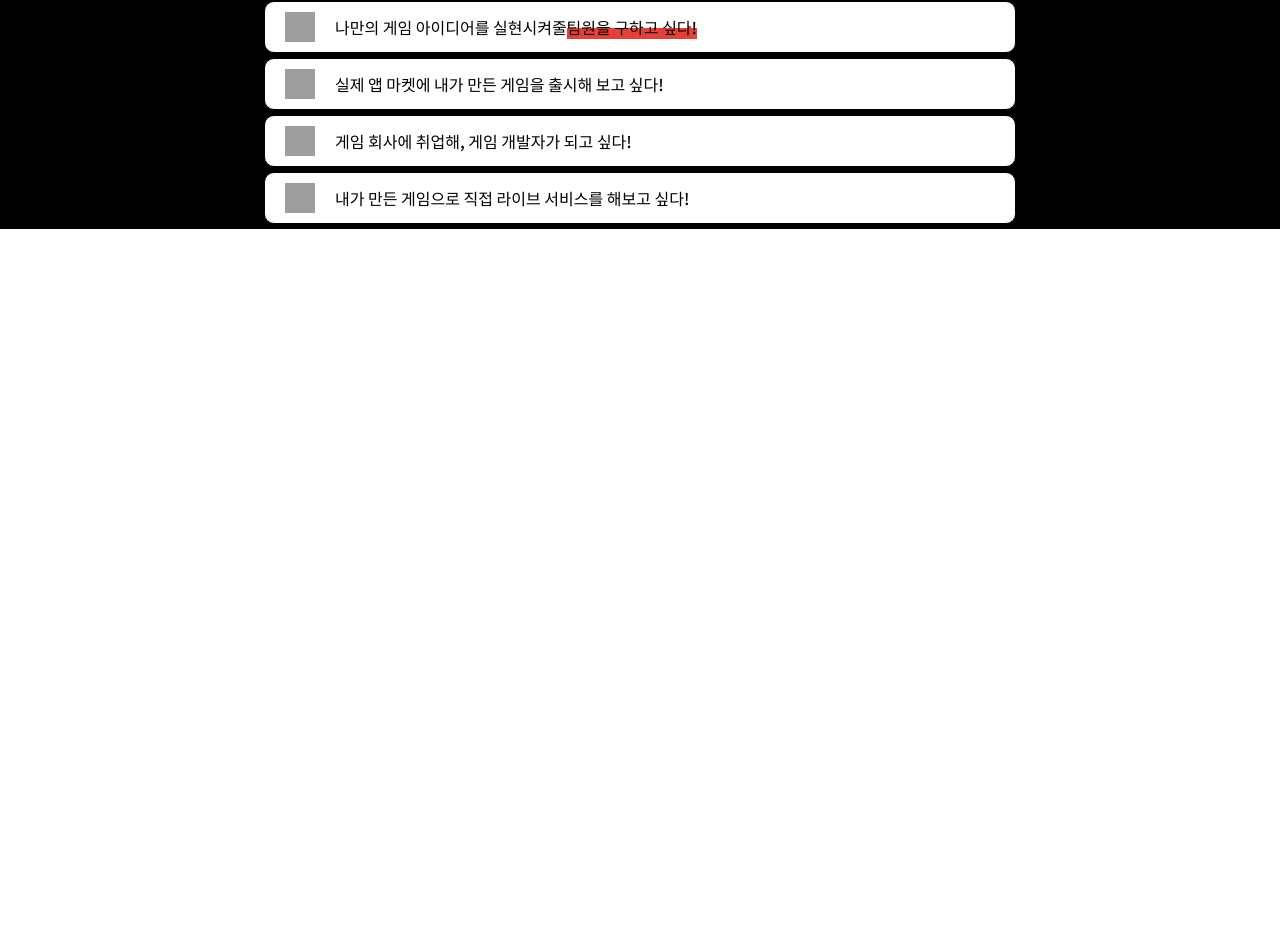
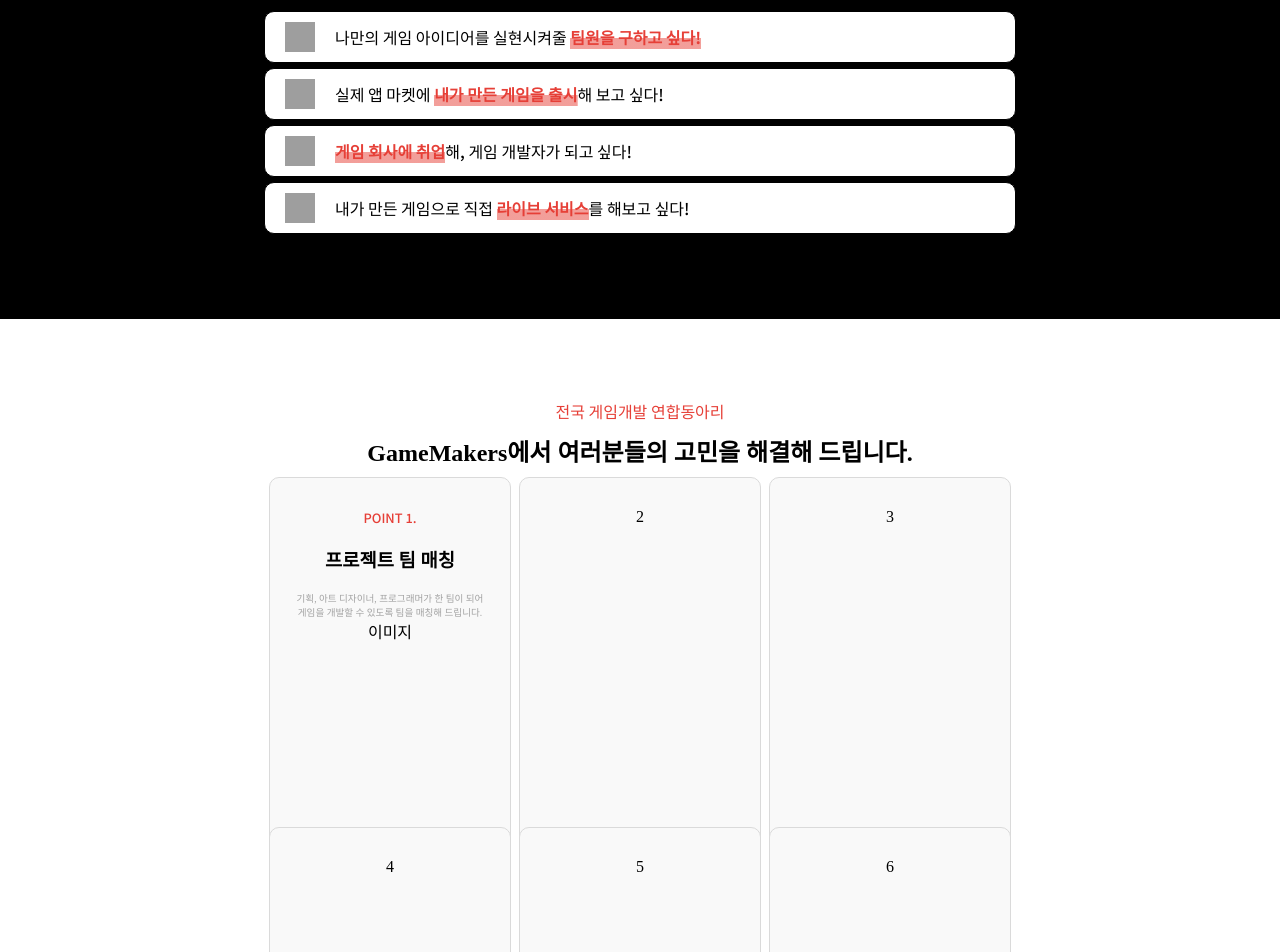
Before and after one commit to GameMakers2017/web, a React (Create React App) app: page / in a window 1280 px wide. Shown: the part 1436-2388 px from the top of the page. Before the commit the page ends 1665 px from the top, so only its background shows below. Built offline with nearby package versions, Linux system fonts and the light colour scheme; grey boxes are pictures that could not be loaded.

Commit message:
home-benefits 추가

```diff
--- a/src/css/home.css
+++ b/src/css/home.css
@@ -13,7 +13,7 @@
 */
 
 /* PC+ */
-@media all and (min-width:1200px) {
+@media all and (min-width: 1200px) {
   .home-main {
     background-image: url("../../public/assets/home/Home_Main_Background.png");
     background-size: cover;
@@ -87,15 +87,15 @@
     align-items: center;
   }
 
-    .home-main-right-image{
+  .home-main-right-image {
     width: 470px;
     height: 377px;
   }
 }
 
 /* PC */
-@media all and (min-width:1024px) and (max-width:1199px) {
-    .home-main{
+@media all and (min-width: 1024px) and (max-width: 1199px) {
+  .home-main {
     background-image: url("../../public/assets/home/Home_Main_Background.png");
     background-size: cover;
     background-position: center;
@@ -105,7 +105,7 @@
     height: auto;
   }
 
-    .home-main-container{
+  .home-main-container {
     max-width: 1200px;
     height: 100%;
     padding-top: 50px;
@@ -122,7 +122,7 @@
     align-items: center;
   }
 
-    .home-main-left{
+  .home-main-left {
     text-align: left;
     width: 50%;
     height: 100%;
@@ -178,7 +178,7 @@
 }
 
 /* Tablet */
-@media all and (min-width:768px) and (max-width:1023px) {
+@media all and (min-width: 768px) and (max-width: 1023px) {
   .home-main {
     background-image: url("../../public/assets/home/Home_Main_Background.png");
     background-size: cover;
@@ -263,7 +263,7 @@
 }
 
 /* Mobile */
-@media all and (max-width:767px) {
+@media all and (max-width: 767px) {
   .home-main {
     background-image: url("../../public/assets/home/Home_Main_Background.png");
     background-size: cover;
@@ -355,12 +355,12 @@
 */
 
 /* PC */
-@media all and (min-width:1024px){
-    .home-statistics{
+@media all and (min-width: 1024px) {
+  .home-statistics {
     height: auto;
   }
 
-    .home-statistics-container{
+  .home-statistics-container {
     height: 100%;
     max-width: 1200px;
     margin-top: 60px;
@@ -369,7 +369,7 @@
     margin-right: auto;
     display: flex;
     flex-direction: column;
-        justify-content:center;
+    justify-content: center;
     align-items: center;
   }
 
@@ -380,14 +380,14 @@
     align-items: center;
   }
 
-    .home-statistics-title h2{
+  .home-statistics-title h2 {
     font-family: "Noto Sans KR";
     font-size: 1.6em;
     font-weight: 600;
     margin-bottom: 10px;
   }
 
-    .home-statistics-title span{
+  .home-statistics-title span {
     font-family: "Noto Sans KR";
     font-size: 1em;
     font-weight: 400;
@@ -401,7 +401,7 @@
     align-items: center;
   }
 
-    .home-statistics-item{
+  .home-statistics-item {
     width: 250px;
     height: 200px;
     display: flex;
@@ -410,7 +410,7 @@
     align-items: center;
   }
 
-    .home-statistics-item-title{
+  .home-statistics-item-title {
     font-family: "Noto Sans KR";
     font-size: 1em;
     font-weight: 700;
@@ -426,12 +426,12 @@
 }
 
 /* Tablet */
-@media all and (min-width:768px) and (max-width:1023px) {
-    .home-statistics{
+@media all and (min-width: 768px) and (max-width: 1023px) {
+  .home-statistics {
     height: auto;
   }
 
-    .home-statistics-container{
+  .home-statistics-container {
     height: 100%;
     max-width: 1200px;
     margin-top: 60px;
@@ -439,7 +439,7 @@
     margin-right: auto;
     display: flex;
     flex-direction: column;
-        justify-content:center;
+    justify-content: center;
     align-items: center;
   }
 
@@ -450,14 +450,14 @@
     align-items: center;
   }
 
-    .home-statistics-title h2{
+  .home-statistics-title h2 {
     font-family: "Noto Sans KR";
     font-size: 1.6em;
     font-weight: 600;
     margin-bottom: 10px;
   }
 
-    .home-statistics-title span{
+  .home-statistics-title span {
     font-family: "Noto Sans KR";
     font-size: 1em;
     font-weight: 400;
@@ -473,14 +473,14 @@
     grid-column-gap: 50px;
   }
 
-    .home-statistics-item{
+  .home-statistics-item {
     display: flex;
     flex-direction: column;
     justify-content: center;
     align-items: center;
   }
 
-    .home-statistics-item-title{
+  .home-statistics-item-title {
     font-family: "Noto Sans KR";
     font-size: 1em;
     font-weight: 700;
@@ -496,12 +496,12 @@
 }
 
 /* Mobile */
-@media all and (max-width:767px) {
-    .home-statistics{
+@media all and (max-width: 767px) {
+  .home-statistics {
     height: auto;
   }
 
-    .home-statistics-container{
+  .home-statistics-container {
     height: 100%;
     max-width: 1200px;
     margin-top: 60px;
@@ -509,7 +509,7 @@
     margin-right: auto;
     display: flex;
     flex-direction: column;
-        justify-content:center;
+    justify-content: center;
     align-items: center;
   }
 
@@ -520,14 +520,14 @@
     align-items: center;
   }
 
-    .home-statistics-title h2{
+  .home-statistics-title h2 {
     font-family: "Noto Sans KR";
     font-size: 1.3em;
     font-weight: 600;
     margin-bottom: 10px;
   }
 
-    .home-statistics-title span{
+  .home-statistics-title span {
     font-family: "Noto Sans KR";
     font-size: 1em;
     font-weight: 400;
@@ -542,7 +542,7 @@
     align-items: center;
   }
 
-    .home-statistics-item{
+  .home-statistics-item {
     width: 250px;
     height: 150px;
     display: flex;
@@ -551,7 +551,7 @@
     align-items: center;
   }
 
-    .home-statistics-item-title{
+  .home-statistics-item-title {
     font-family: "Noto Sans KR";
     font-size: 1em;
     font-weight: 700;
@@ -573,15 +573,16 @@
 */
 
 /* PC */
-@media all and (min-width:1024px){
-    .home-wish{
-        background-color:black;
+@media all and (min-width: 1024px) {
+  .home-wish {
+    background-color: black;
     height: auto;
   }
 
-    .home-wish-container{
+  .home-wish-container {
     max-width: 1200px;
-        padding-top: 70px;
+    padding-top: 80px;
+    padding-bottom: 80px;
     margin-left: auto;
     margin-right: auto;
     display: flex;
@@ -592,21 +593,21 @@
     line-height: 50px;
   }
 
-    .home-wish-title h2{
+  .home-wish-title h2 {
     font-family: "Noto Sans KR";
     font-size: 1.6em;
     font-weight: 600;
     color: white;
   }
 
-    .home-wish-contents{
+  .home-wish-contents {
     display: flex;
     flex-direction: column;
     justify-content: center;
     align-items: center;
   }
 
-    .home-wish-item{
+  .home-wish-item {
     width: 750px;
     background-color: white;
     color: black;
@@ -615,7 +616,7 @@
     margin-bottom: 5px;
   }
 
-    .home-wish-item-container{
+  .home-wish-item-container {
     margin-left: 20px;
     margin-right: 20px;
     display: flex;
@@ -624,21 +625,248 @@
     align-items: center;
   }
 
-    .home-wish-item img{
+  .home-wish-item img {
     width: 30px;
     height: 30px;
     padding-right: 20px;
   }
 
-    .home-wish-item-container span{
+  .home-wish-item-container span {
     font-family: "Noto Sans KR";
     font-weight: 500;
   }
 
-    .home-wish-item-container span span{
-        background-image: linear-gradient(to top, #E63F37, #E63F37);
+  .home-wish-item-container span span {
+    background-image: linear-gradient(to top, #e6403781, #e6403781);
     background-size: 100% 11px;
     background-repeat: no-repeat;
     background-position: bottom;
+    color: rgba(230, 63, 55, 1);
+    font-weight: 700;
   }
 }
+
+/* Tablet */
+@media all and (min-width: 768px) and (max-width: 1023px) {
+  .home-wish {
+    background-color: black;
+    height: auto;
+  }
+
+  .home-wish-container {
+    max-width: 1200px;
+    padding-top: 70px;
+    padding-bottom: 70px;
+    margin-left: auto;
+    margin-right: auto;
+    display: flex;
+    flex-direction: column;
+    color: white;
+    justify-content: center;
+    align-items: center;
+    line-height: 50px;
+  }
+
+  .home-wish-title h2 {
+    font-family: "Noto Sans KR";
+    font-size: 1.6em;
+    font-weight: 600;
+    color: white;
+  }
+
+  .home-wish-contents {
+    display: flex;
+    flex-direction: column;
+    justify-content: center;
+    align-items: center;
+  }
+
+  .home-wish-item {
+    width: 550px;
+    background-color: white;
+    color: black;
+    border: 1px solid;
+    border-radius: 10px;
+    margin-bottom: 5px;
+  }
+
+  .home-wish-item-container {
+    margin-left: 20px;
+    margin-right: 20px;
+    display: flex;
+    flex-direction: row;
+    justify-content: flex-start;
+    align-items: center;
+  }
+
+  .home-wish-item img {
+    width: 30px;
+    height: 30px;
+    padding-right: 20px;
+  }
+
+  .home-wish-item-container span {
+    font-family: "Noto Sans KR";
+    font-weight: 500;
+  }
+
+  .home-wish-item-container span span {
+    background-image: linear-gradient(to top, #e6403781, #e6403781);
+    background-size: 100% 11px;
+    background-repeat: no-repeat;
+    background-position: bottom;
+    color: rgba(230, 63, 55, 1);
+    font-weight: 700;
+  }
+}
+
+/* Mobile */
+@media all and (max-width: 767px) {
+  .home-wish {
+    background-color: black;
+    height: auto;
+  }
+
+  .home-wish-container {
+    max-width: 1200px;
+    padding-top: 80px;
+    padding-bottom: 80px;
+    margin-left: auto;
+    margin-right: auto;
+    display: flex;
+    flex-direction: column;
+    color: white;
+    justify-content: center;
+    align-items: center;
+    line-height: 50px;
+  }
+
+  .home-wish-title h2 {
+    font-family: "Noto Sans KR";
+    font-size: 1.4em;
+    font-weight: 600;
+    color: white;
+  }
+
+  .home-wish-contents {
+    display: flex;
+    flex-direction: column;
+    justify-content: center;
+    align-items: center;
+  }
+
+  .home-wish-item {
+    width: 420px;
+    background-color: white;
+    color: black;
+    border: 1px solid;
+    border-radius: 10px;
+    margin-bottom: 5px;
+  }
+
+  .home-wish-item-container {
+    margin-left: 20px;
+    margin-right: 20px;
+    display: flex;
+    flex-direction: row;
+    justify-content: flex-start;
+    align-items: center;
+  }
+
+  .home-wish-item img {
+    width: 30px;
+    height: 30px;
+    padding-right: 20px;
+  }
+
+  .home-wish-item-container span {
+    font-family: "Noto Sans KR";
+    font-weight: 500;
+    font-size: 0.8em;
+  }
+
+  .home-wish-item-container span span {
+    background-image: linear-gradient(to top, #e6403781, #e6403781);
+    background-size: 100% 11px;
+    background-repeat: no-repeat;
+    background-position: bottom;
+    color: rgba(230, 63, 55, 1);
+    font-weight: 700;
+    font-size: 1em;
+  }
+}
+
+/*
+-----------------
+----Home-Wish----
+-----------------
+*/
+
+/* PC */
+@media all and (min-width: 1024px) {
+  .home-benefits {
+    background-color: white;
+    height: auto;
+  }
+
+  .home-benefits-container {
+    margin-left: auto;
+    margin-right: auto;
+    display: flex;
+    flex-direction: column;
+    justify-content: center;
+    align-items: center;
+    padding-top: 80px;
+    padding-bottom: 80px;
+  }
+
+  .home-benefits-title {
+    text-align: center;
+  }
+
+  .home-benefits-title span {
+    color: rgba(230, 63, 55, 1);
+    font-family: "Noto Sans KR";
+    font-size: 1em;
+    font-weight: 500;
+  }
+
+  .home-benefits-title h2 {
+    margin-top: 10px;
+    margin-bottom: 40px;
+  }
+
+  .home-benefits-contents {
+    display: grid;
+    place-items: center;
+    grid-template-columns: 240px 240px 240px;
+    grid-template-rows: 340px 340px;
+    grid-column-gap: 10px;
+    grid-row-gap: 10px;
+  }
+
+  .home-benefits-item {
+    background-color: rgba(249, 249, 249, 1);
+    width: 240px;
+    height: 340px;
+    border: 1px solid rgba(218, 218, 218, 1);
+    border-radius: 10px;
+    display: block;
+    text-align: center;
+    padding-top: 30px;
+    padding-bottom: 30px;
+  }
+
+  .home-benefits-item span {
+    color: rgba(230, 63, 55, 1);
+    font-family: "Noto Sans KR";
+    font-size: 0.8em;
+    font-weight: 500;
+    padding-bottom: 15px;
+  }
+
+  .home-benefits-item-explanation {
+    font-size: 0.6em;
+    color: rgba(162, 162, 162, 1);
+  }
+}
--- a/src/pages/home.js
+++ b/src/pages/home.js
@@ -1,4 +1,4 @@
-import  "../css/home.css"
+import "../css/home.css";
 
 const Home = () => {
   return (
@@ -12,8 +12,12 @@
             </div>
             <div className="home-main-left-subtext">
               <p>전국 게임개발 연합동아리 GameMakers는</p>
-              <p><span style={{ color: "#E63F37", fontWeight: "bold" }}>프로그래머, 기획자, 아트 디자이너</span>
-                가 한 팀이 되어</p>
+              <p>
+                <span style={{ color: "#E63F37", fontWeight: "bold" }}>
+                  프로그래머, 기획자, 아트 디자이너
+                </span>
+                가 한 팀이 되어
+              </p>
               <p>게임 개발 프로젝트를 진행하는 동아리입니다.</p>
             </div>
           </div>
@@ -21,7 +25,9 @@
             <img
               className="home-main-right-image"
               alt="로고"
-                src={process.env.PUBLIC_URL + `/assets/home/Home_Main_Objects.png`}
+              src={
+                process.env.PUBLIC_URL + `/assets/home/Home_Main_Objects.png`
+              }
             ></img>
           </div>
         </div>
@@ -29,45 +35,25 @@
       <div className="home-statistics">
         <div className="home-statistics-container">
           <div className="home-statistics-title">
-            <h2>
-              국내 최대 규모의 전국 게임개발 연합동아리
-            </h2>
-            <span>
-              ( 2024년 1월 기준 )
-            </span>
+            <h2>국내 최대 규모의 전국 게임개발 연합동아리</h2>
+            <span>( 2024년 1월 기준 )</span>
           </div>
           <div className="home-statistics-contents">
             <div className="home-statistics-item">
-              <div className="home-statistics-item-title">
-                설립년도
-              </div>
-              <div className="home-statistics-item-number">
-                2017년
-              </div>
+              <div className="home-statistics-item-title">설립년도</div>
+              <div className="home-statistics-item-number">2017년</div>
             </div>
             <div className="home-statistics-item">
-              <div className="home-statistics-item-title">
-                누적회원
-              </div>
-              <div className="home-statistics-item-number">
-                250명+
-              </div>
+              <div className="home-statistics-item-title">누적회원</div>
+              <div className="home-statistics-item-number">250명+</div>
             </div>
             <div className="home-statistics-item">
-              <div className="home-statistics-item-title">
-                개발 게임
-              </div>
-              <div className="home-statistics-item-number">
-                27개
-              </div>
+              <div className="home-statistics-item-title">개발 게임</div>
+              <div className="home-statistics-item-number">27개</div>
             </div>
             <div className="home-statistics-item">
-              <div className="home-statistics-item-title">
-                현재기수
-              </div>
-              <div className="home-statistics-item-number">
-                8기
-              </div>
+              <div className="home-statistics-item-title">현재기수</div>
+              <div className="home-statistics-item-number">8기</div>
             </div>
           </div>
         </div>
@@ -87,10 +73,13 @@
             <div className="home-wish-item">
               <div className="home-wish-item-container">
                 <img
-                src={process.env.PUBLIC_URL + `/assets/home/Home_Wish_Emoji.png`}
+                  src={
+                    process.env.PUBLIC_URL + `/assets/home/Home_Wish_Emoji.png`
+                  }
                   alt="이모지"
                 ></img>
-                <span>나만의 게임 아이디어를 실현시켜줄
+                <span>
+                  나만의 게임 아이디어를 실현시켜줄&nbsp;
                   <span>팀원을 구하고 싶다!</span>
                 </span>
               </div>
@@ -98,30 +87,69 @@
             <div className="home-wish-item">
               <div className="home-wish-item-container">
                 <img
-                src={process.env.PUBLIC_URL + `/assets/home/Home_Wish_Emoji.png`}
+                  src={
+                    process.env.PUBLIC_URL + `/assets/home/Home_Wish_Emoji.png`
+                  }
                   alt="이모지"
                 ></img>
-                <span>실제 앱 마켓에 내가 만든 게임을 출시해 보고 싶다!</span>
+                <span>
+                  실제 앱 마켓에&nbsp;
+                  <span>내가 만든 게임을 출시</span>해 보고 싶다!
+                </span>
               </div>
             </div>
             <div className="home-wish-item">
               <div className="home-wish-item-container">
                 <img
-                src={process.env.PUBLIC_URL + `/assets/home/Home_Wish_Emoji.png`}
+                  src={
+                    process.env.PUBLIC_URL + `/assets/home/Home_Wish_Emoji.png`
+                  }
                   alt="이모지"
                 ></img>
-                <span>게임 회사에 취업해, 게임 개발자가 되고 싶다!</span>
+                <span>
+                  <span>게임 회사에 취업</span>해, 게임 개발자가 되고 싶다!
+                </span>
               </div>
             </div>
             <div className="home-wish-item">
               <div className="home-wish-item-container">
                 <img
-                src={process.env.PUBLIC_URL + `/assets/home/Home_Wish_Emoji.png`}
+                  src={
+                    process.env.PUBLIC_URL + `/assets/home/Home_Wish_Emoji.png`
+                  }
                   alt="이모지"
                 ></img>
-                <span>내가 만든 게임으로 직접 라이브 서비스를 해보고 싶다!</span>
+                <span>
+                  내가 만든 게임으로 직접&nbsp;
+                  <span>라이브 서비스</span>를 해보고 싶다!
+                </span>
               </div>
             </div>
+          </div>
+        </div>
+      </div>
+      <div className="home-benefits">
+        <div className="home-benefits-container">
+          <div className="home-benefits-title">
+            <span>전국 게임개발 연합동아리</span>
+            <h2>GameMakers에서 여러분들의 고민을 해결해 드립니다.</h2>
+          </div>
+          <div className="home-benefits-contents">
+            <div className="home-benefits-item">
+              <span>POINT 1.</span>
+              <h3>프로젝트 팀 매칭</h3>
+              <div className="home-benefits-item-explanation">
+                기획, 아트 디자이너, 프로그래머가 한 팀이 되어
+                <br />
+                게임을 개발할 수 있도록 팀을 매칭해 드립니다.
+              </div>
+              <div className="home-benefits-item-img">이미지</div>
+            </div>
+            <div className="home-benefits-item">2</div>
+            <div className="home-benefits-item">3</div>
+            <div className="home-benefits-item">4</div>
+            <div className="home-benefits-item">5</div>
+            <div className="home-benefits-item">6</div>
           </div>
         </div>
       </div>
```
Lines whose indentation alone changed are shown as unchanged.
